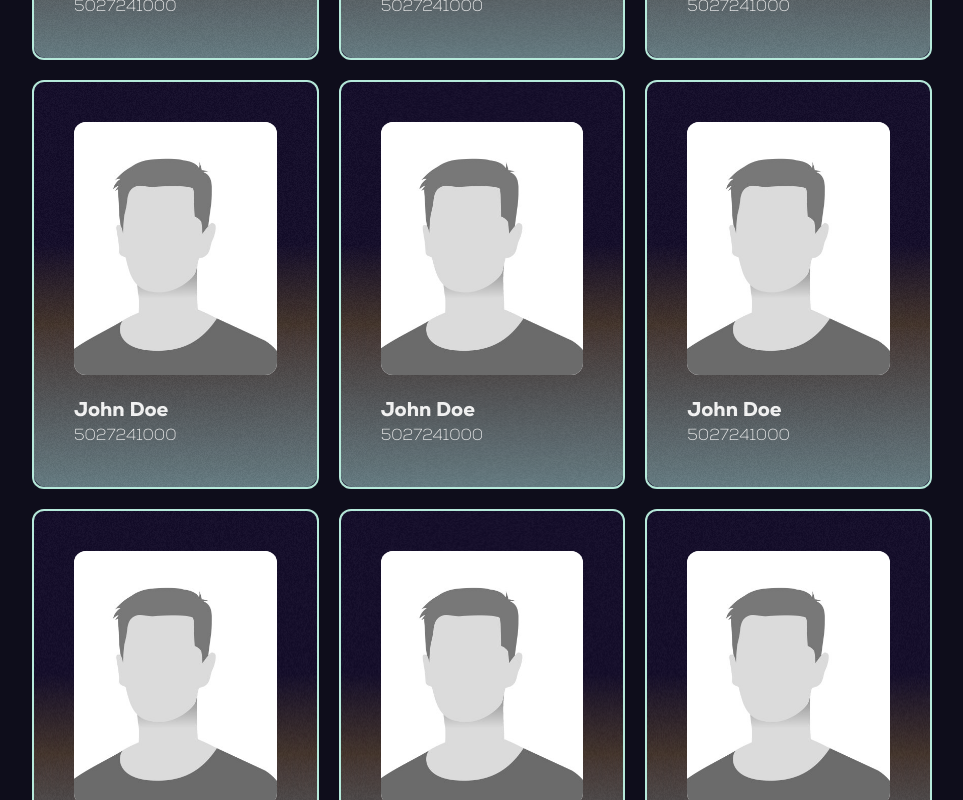
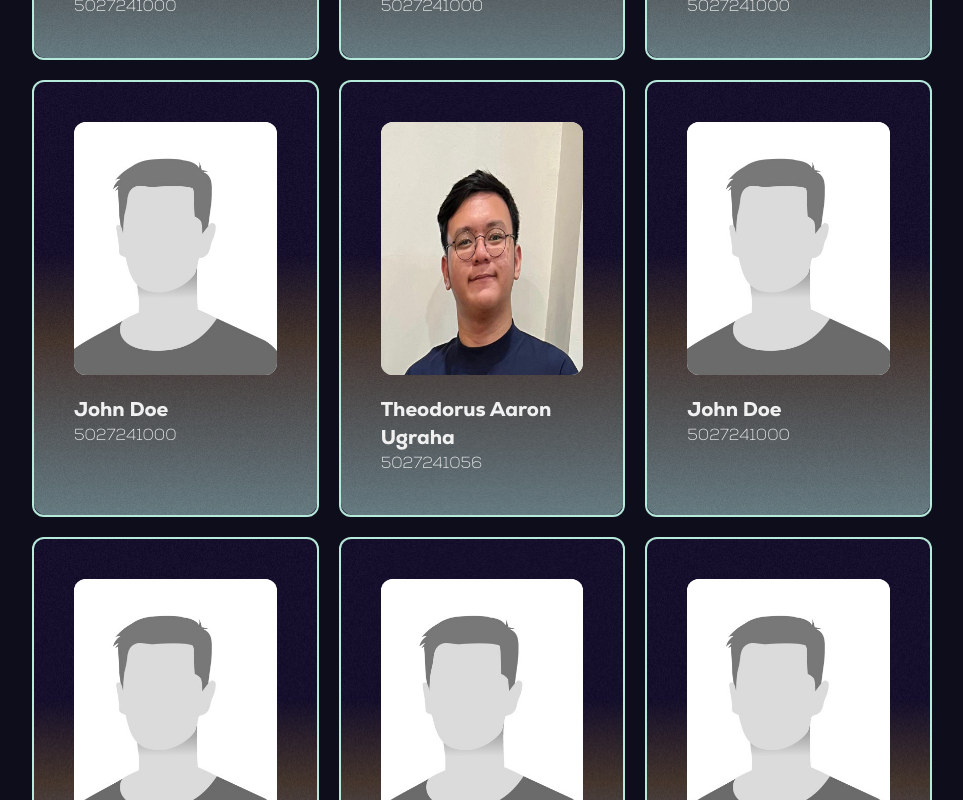
Before and after one commit to ardhptr21/eterion-website, a Next.js app: page /members in a window 1280 px wide. Shown: the part 8260-9060 px from the top of the page, without its empty margins (268-1231 px from the left). Built offline with nearby package versions, Linux system fonts and the light colour scheme; a web font is replaced by a local one.

Commit message:
Changed Data 056

```diff
--- a/src/app/members/(container)/lists/nrp056.tsx
+++ b/src/app/members/(container)/lists/nrp056.tsx
@@ -6,12 +6,12 @@ import Image from "next/image";
 import { useState } from "react";
 
 const data = {
-  name: "John Doe",
-  nrp: "5027241000",
-  image: "000.jpg",
-  funfact: "kalo makan pake nasi, nasinya harus dari beras",
-  hobby: "makan nasi dari beras",
-  origin: "Surabaya",
+  name: "Theodorus Aaron Ugraha",
+  nrp: "5027241056",
+  image: "056.jpg",
+  funfact: "Males Bangun Pagi",
+  hobby: "Bangun Sore",
+  origin: "Makassar",
 };
 
 export default function NRP056() {
```
Also changed, not shown: 1 other file (tests, documents, lock files or other folders).
